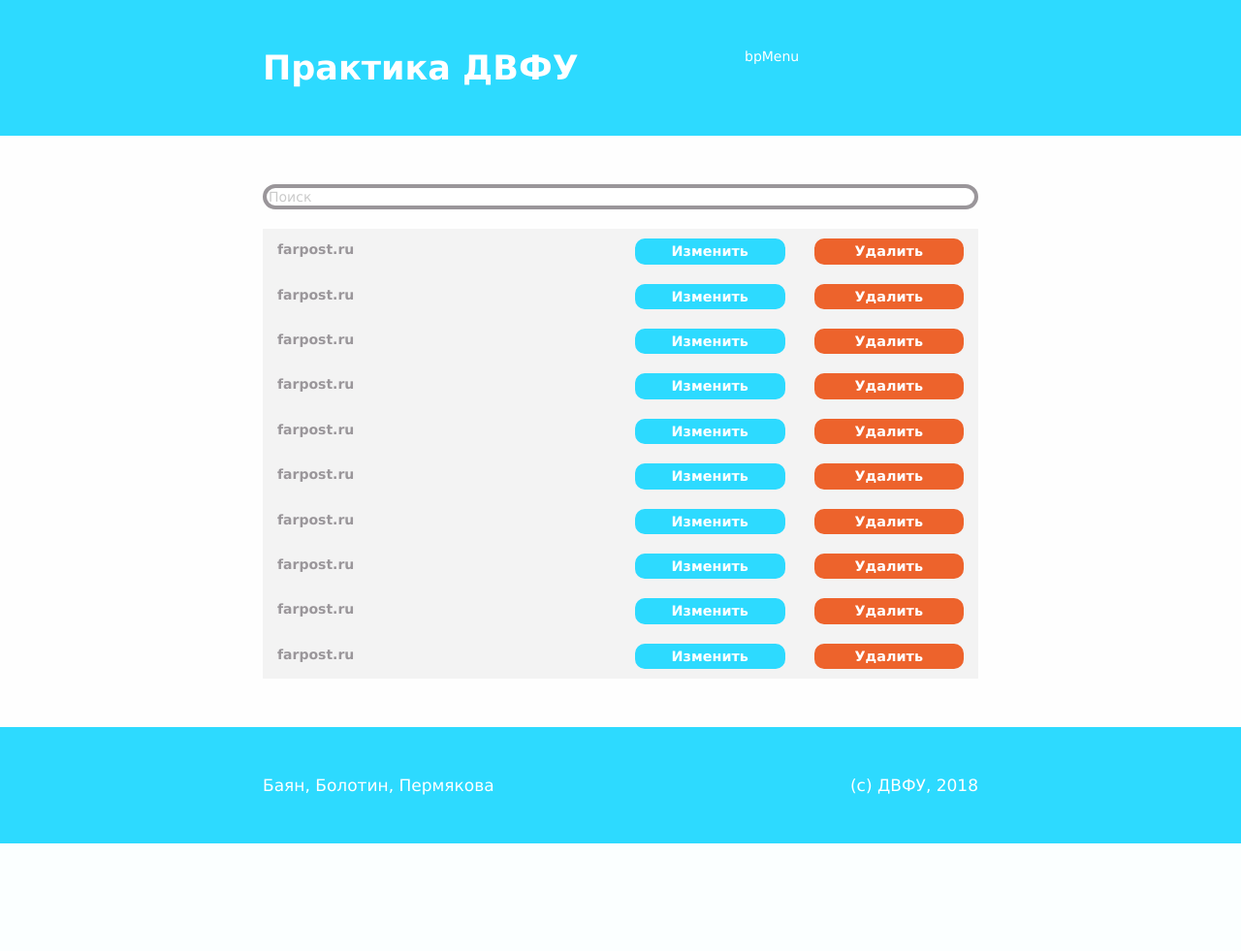
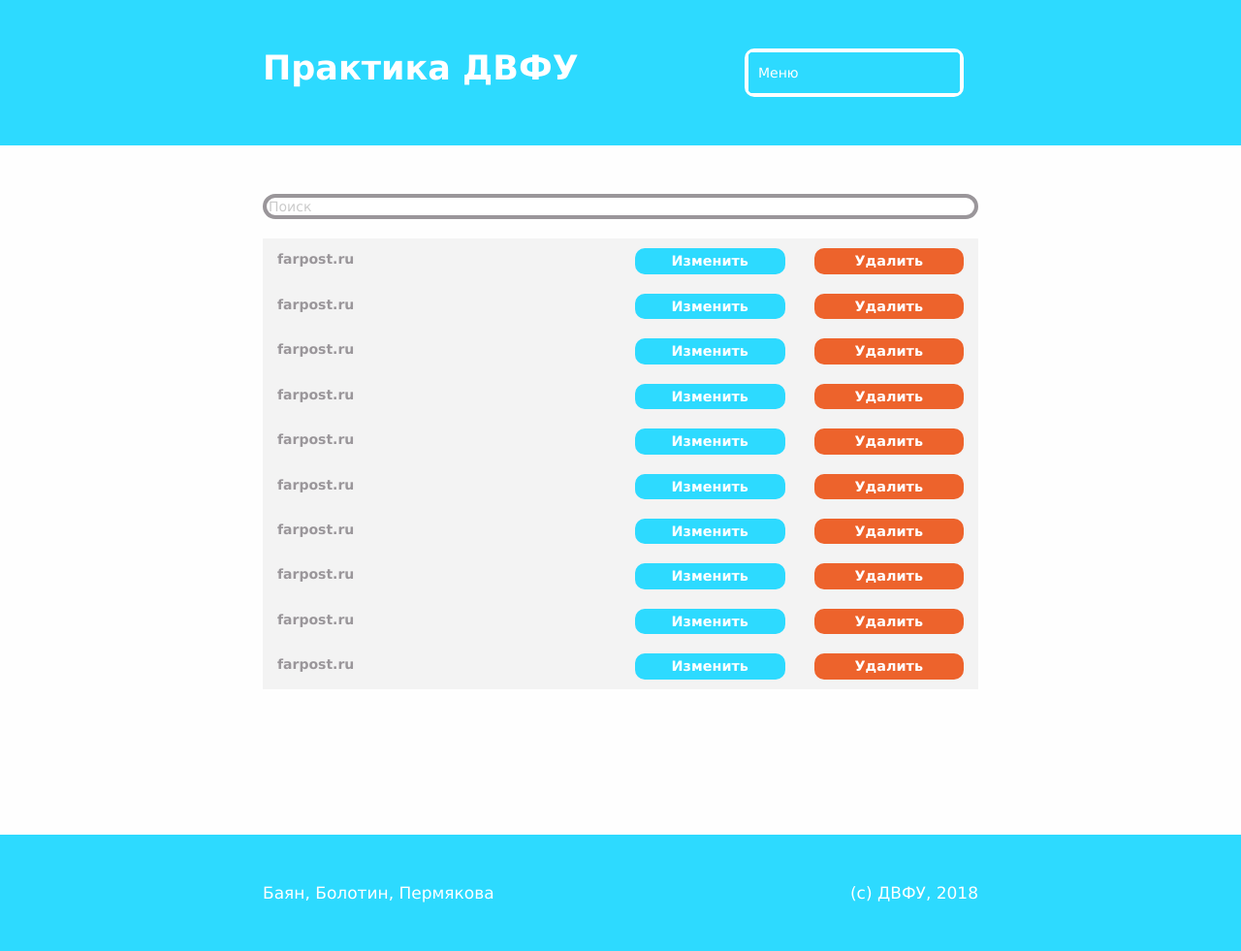
Before and after one commit to VeraPS/practice, a PHP site: page /BP-incReq.php in a window 1280 px wide. Shown: the whole page at 97% size. Before the commit the page ends 870 px from the top, so only its background shows below. Run offline with PHP 8.4, Linux system fonts and the light colour scheme.

Commit message:
Header menu and fix footer

```diff
--- a/css/style.css
+++ b/css/style.css
@@ -49,7 +49,7 @@
   .header_noMargin {
     margin: 0; }
   .header_marginTop {
-    margin-top: 50px; }
+    margin-top: 150px; }
   .header-title {
     font-size: 35px;
     font-weight: bold; }
@@ -145,24 +145,28 @@
   margin-right: 10px;
   border-radius: 120px; }
 
+.headerMenu {
+  width: 100%; }
   .headerMenu ul {
     position: relative;
     margin: 0;
     padding: 0;
     background-color: #2ddaff;
-  border: 3px solid white; }
+    width: 100%;
+    border: 3px solid white;
+    border-radius: 10px; }
     .headerMenu ul li {
-    padding: 10px; }
-  .headerMenu ul > li:hover {
-    background-color: #f96; }
+      padding: 10px;
+      width: 100%;
+      border: 1px solid white; }
     .headerMenu ul ul > li:hover {
-    background-color: #69e; }
+      background-color: #9a969a; }
     .headerMenu ul li, .headerMenu ul .headerMenu ul {
       display: inline-block; }
     .headerMenu ul ul {
       display: none;
       position: absolute;
-    background-color: #369;
+      background-color: #2ddaff;
       margin-top: 10px;
       margin-left: -10px; }
     .headerMenu ul a {
--- a/php/header.php
+++ b/php/header.php
@@ -3,24 +3,81 @@
     function getHeaderMenu($typeOfMenu) {
         switch ($typeOfMenu) {
             case 'adminMenu':
+                // echo'
+                //     <nav class="headerMenu small-12 medium-4 large-4 cel">
+                //         <ul>
+                //             <li>
+                //                 <a href="#">Меню</a>
+
+                //                 <ul>
+                //                     <li>
+                //                         <a href="#">Личный кабинет</a>
+                //                     </li>
+                //                     <li>
+                //                         <a href="#">Список вакансий</a>
+                //                     </li>
+                //                     <li>
+                //                         <a href="#">Приглашения на практику</a>
+                //                     </li>
+                //                     <li>
+                //                         <a href="#">Статус заявок</a>
+                //                     </li>
+                //                 </ul>
+
+                //             </li>
+                //         </ul>
+                //     </nav>
+                // ';
+                    echo 'Я хз че у админа';
+                break;
+            case 'bpMenu':
                 echo'
-                <nav class="headerMenu">
+                    <nav class="headerMenu small-12 medium-4 large-4 cel">
                         <ul>
                             <li>
-                            <a href="#">Explicabo?</a>
+                                <a href="#">Меню</a>
 
                                 <ul>
                                     <li>
-                                    <a href="#">Lorem.2</a>
+                                        <a href="#">Личный кабинет</a>
                                     </li>
                                     <li>
-                                    <a href="#">Eveniet.2</a>
+                                        <a href="#">Входящие заявки</a>
                                     </li>
                                     <li>
-                                    <a href="#">Omnis.2</a>
+                                        <a href="#">Исходящие заявки</a>
                                     </li>
                                     <li>
-                                    <a href="#">Beatae.2</a>
+                                        <a href="#">Список студентов</a>
+                                    </li>
+                                    <li>
+                                        <a href="#">Принятые студенты</a>
+                                    </li>
+                                </ul>
+                            </li>
+                        </ul>
+                    </nav>
+                ';
+                break;
+            case 'studentMenu':
+                echo'
+                    <nav class="headerMenu small-12 medium-4 large-4 cel">
+                        <ul>
+                            <li>
+                                <a href="#">Меню</a>
+
+                                <ul>
+                                    <li>
+                                        <a href="#">Личный кабинет</a>
+                                    </li>
+                                    <li>
+                                        <a href="#">Список вакансий</a>
+                                    </li>
+                                    <li>
+                                        <a href="#">Приглашения на практику</a>
+                                    </li>
+                                    <li>
+                                        <a href="#">Статус заявок</a>
                                     </li>
                                 </ul>
 
@@ -29,12 +86,6 @@
                     </nav>
                 ';
                 break;
-            case 'bpMenu':
-                echo'bpMenu';
-                break;
-            case 'studentMenu':
-                echo'studentMenu';
-                break;
             default:
                 echo 'ERROR KEY';
                 break;
--- a/sass/header.sass
+++ b/sass/header.sass
@@ -7,7 +7,7 @@
     &_noMargin
         margin: 0
     &_marginTop
-        margin-top: 50px
+        margin-top: 150px
     &-title
         font-size: 35px
         font-weight: bold
--- a/sass/headerMenu.sass
+++ b/sass/headerMenu.sass
@@ -1,22 +1,27 @@
 .headerMenu
+    width: 100%
     ul
         position: relative
         margin: 0
         padding: 0
         background-color: $mainColor
+        width: 100%
         border: $border solid white
+        border-radius: 10px
         li
             padding: 10px
+            width: 100%
+            border: 1px solid white
         > li:hover
-            background-color: #f96
+            // background-color: $secondColor
         ul > li:hover
-            background-color: #69e
+            background-color: $secondColor
         li, .headerMenu ul
             display: inline-block
         ul
             display: none
             position: absolute
-            background-color: #369
+            background-color: $mainColor
             margin-top: 10px
             margin-left: -10px
         a
```
Lines whose indentation alone changed are shown as unchanged.
